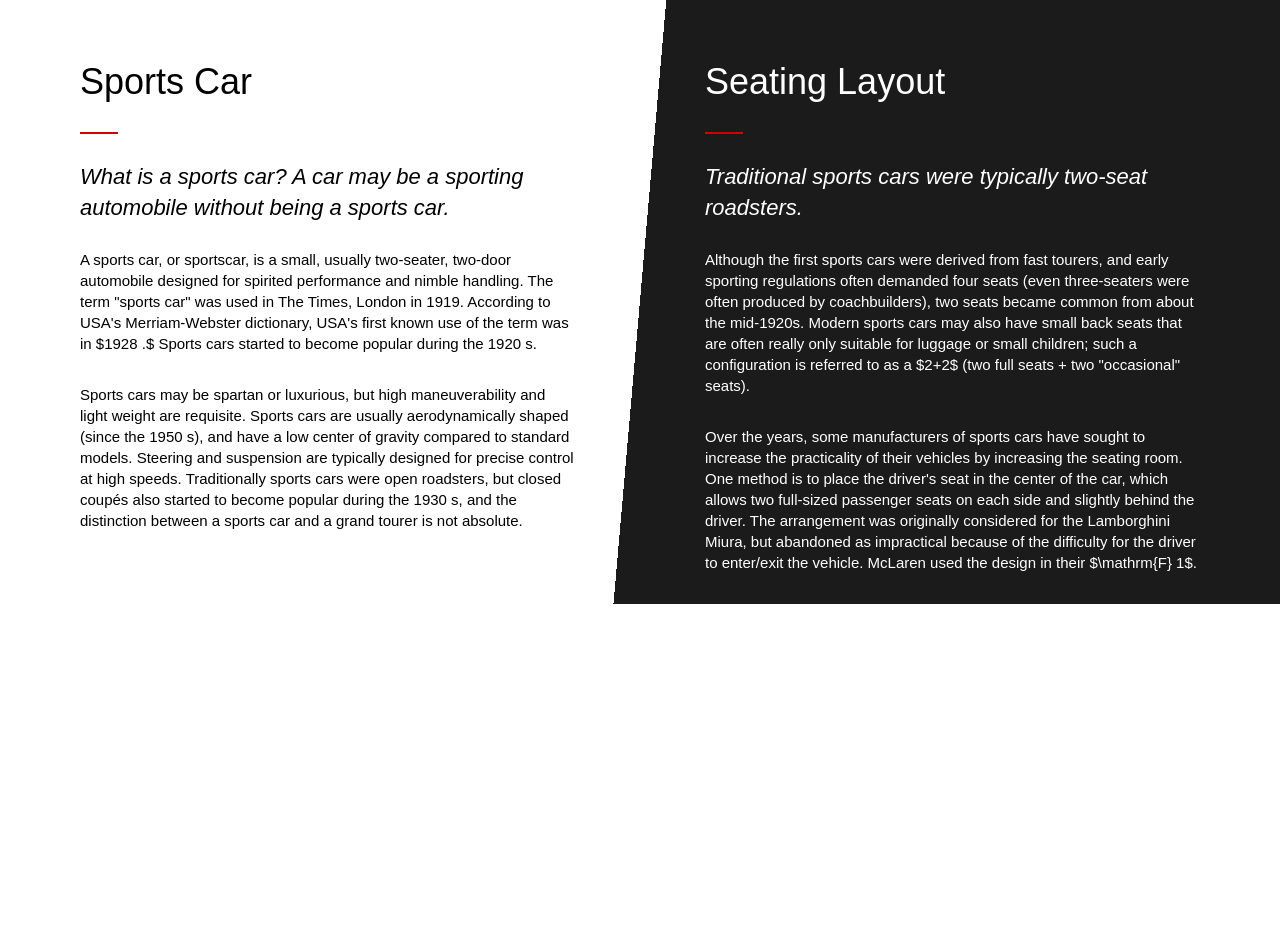
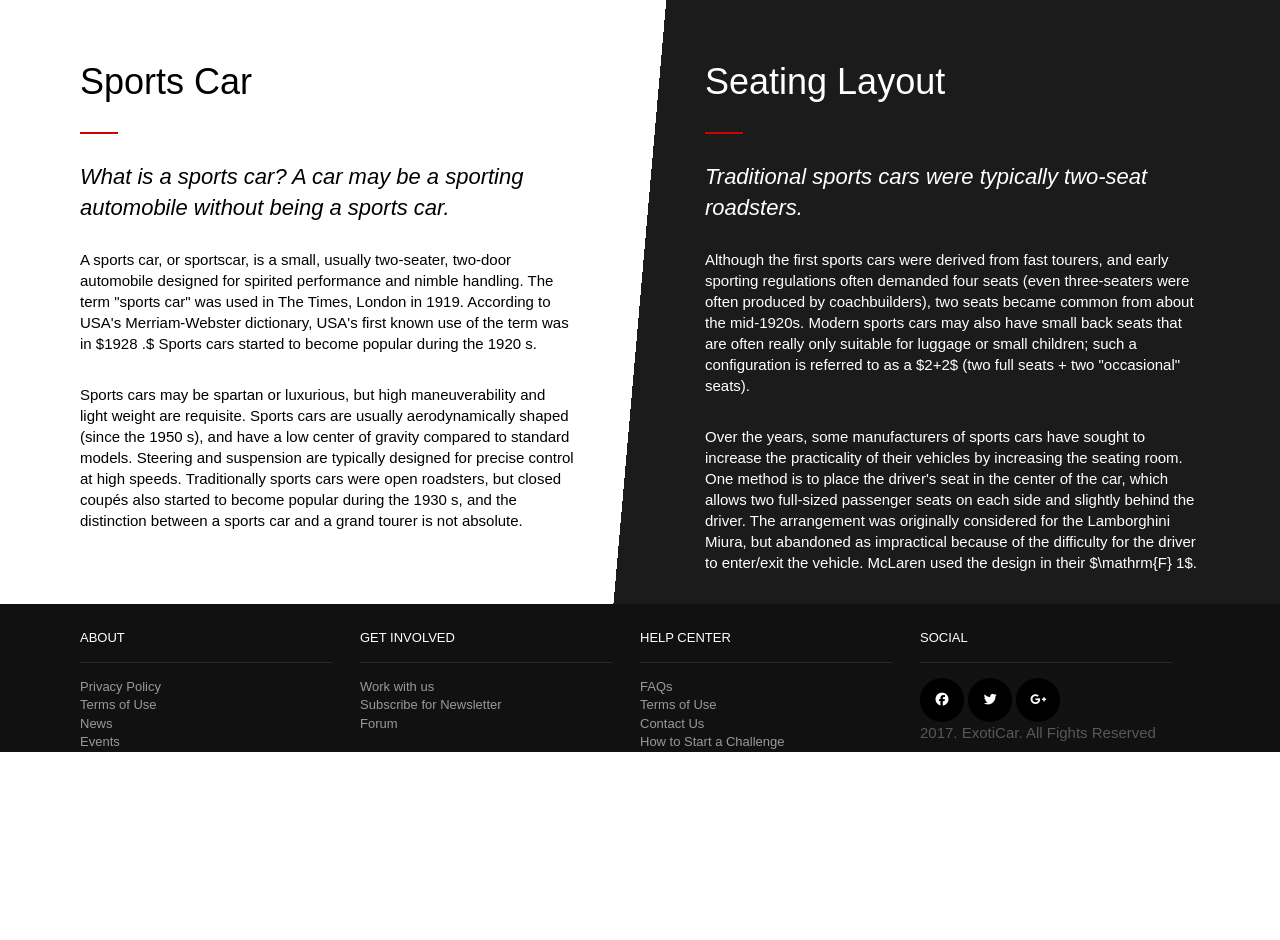
Before and after one commit to Mushroom-Wang/ExotiCar, a plain HTML site: page index.html in a window 1280 px wide. Shown: the part 615-1555 px from the top of the page. After the commit the page ends 1367 px from the top, so only its background shows below. Drawn offline with Linux system fonts and the light colour scheme.

Commit message:
finish the footer part and use font awesome to add logos

```diff
--- a/css/style.css
+++ b/css/style.css
@@ -144,7 +144,7 @@ h1{
     background: -webkit-linear-gradient(-5deg, #ffffff 0%,#ffffff 50%,#1b1b1b 50%,#1b1b1b 100%); /* Chrome10-25,Safari5.1-6 */
     background: linear-gradient(95deg, #ffffff 0%,#ffffff 50%,#1b1b1b 50%,#1b1b1b 100%); /* W3C, IE10+, FF16+, Chrome26+, Opera12+, Safari7+ */
 }
-.articles>.wrapper::after{
+.articles>.wrapper::after, .page-footer>.wrapper::after{
     content: '.';
     font-size: 0;
     height: 1px;
@@ -188,3 +188,49 @@ h2::after{
     font-weight: 300;
     margin-bottom: 30px;
 }
+
+/*=============Footer==============*/
+.page-footer{
+    background: #111111;
+    padding-top: 25px;
+}
+
+.footer-col{
+    width: 25%;
+    float: left;
+}
+
+.page-footer h3{
+    font-size: 13px;
+    text-transform: uppercase;
+}
+.page-footer h3::after{
+    content: '.';
+    font-size: 0;
+    width: 90%;
+    height: 1px;
+    background: #292929;
+    display: block;
+    margin: 15px 0;
+}
+.page-footer li{
+    font-size: 13px;
+    color: #999
+}
+
+.copy{
+    color: #585858;
+}
+.social a{
+    display: block;
+    width: 44px;
+    height: 44px;
+    border-radius: 50%;
+    background: #000000;
+    color: white;
+    text-align: center;
+    line-height: 44px;
+}
+.social li{
+    display: inline-block;
+}
--- a/index.html
+++ b/index.html
@@ -6,6 +6,7 @@
     <meta name="viewport" content="width=device-width, initial-scale=1.0">
     <title>ExotiCar</title>
     <link rel="stylesheet" href="css/style.css">
+    <script src="https://kit.fontawesome.com/c4e5997783.js" crossorigin="anonymous"></script>
 </head>
 <body>
     <header class="page-header">
@@ -111,9 +112,9 @@
             <div class="footer-col social">
                 <h3>Social</h3>
                 <ul>
-                    <li><a href="# class="fb"></a></li>
-                    <li><a href="# class="tw"></a></li>
-                    <li><a href="# class="gp"></a></li>
+                    <li><a href="# class="fb"><i class="fa-brands fa-facebook"></i></a></li>
+                    <li><a href="# class="tw"><i class="fa-brands fa-twitter"></i></a></li>
+                    <li><a href="# class="gp"><i class="fa-brands fa-google-plus-g"></i></a></li>
                 </ul>
                 <p class="copy">2017. ExotiCar. All Fights Reserved</p>
             </div>
```
